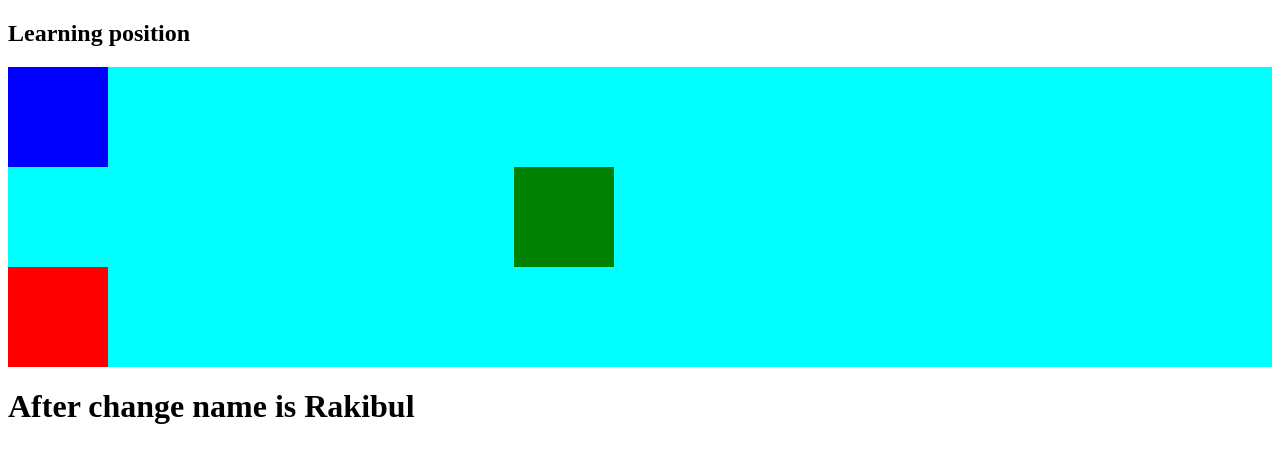
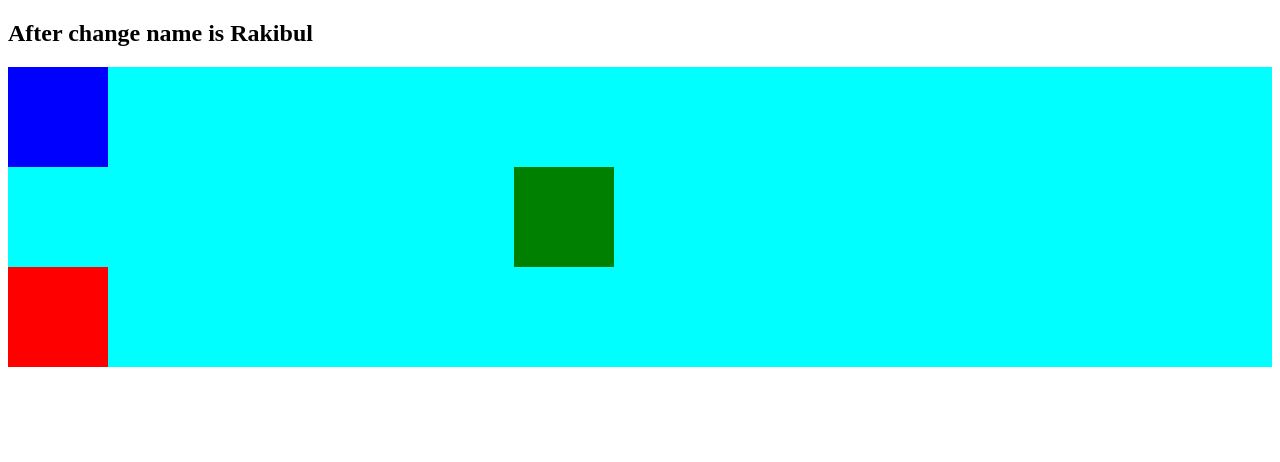
Before and after one commit to Rakibul583/Position, a plain HTML site: page index.html in a window 1280 px wide. Drawn offline with Linux system fonts and the light colour scheme.

Commit message:
after change

```diff
--- a/index.html
+++ b/index.html
@@ -10,7 +10,7 @@
 
 <body>
     <section>
-        <h1>Learning position</h1>
+        <h1>After change name is Rakibul</h1>
     </section>
     <section class="container">
         <div id="first"></div>
@@ -18,7 +18,6 @@
         <div id="third"></div>
 
     </section>
-    <h1>After change name is Rakibul</h1>
 </body>
 
 </html>
```
